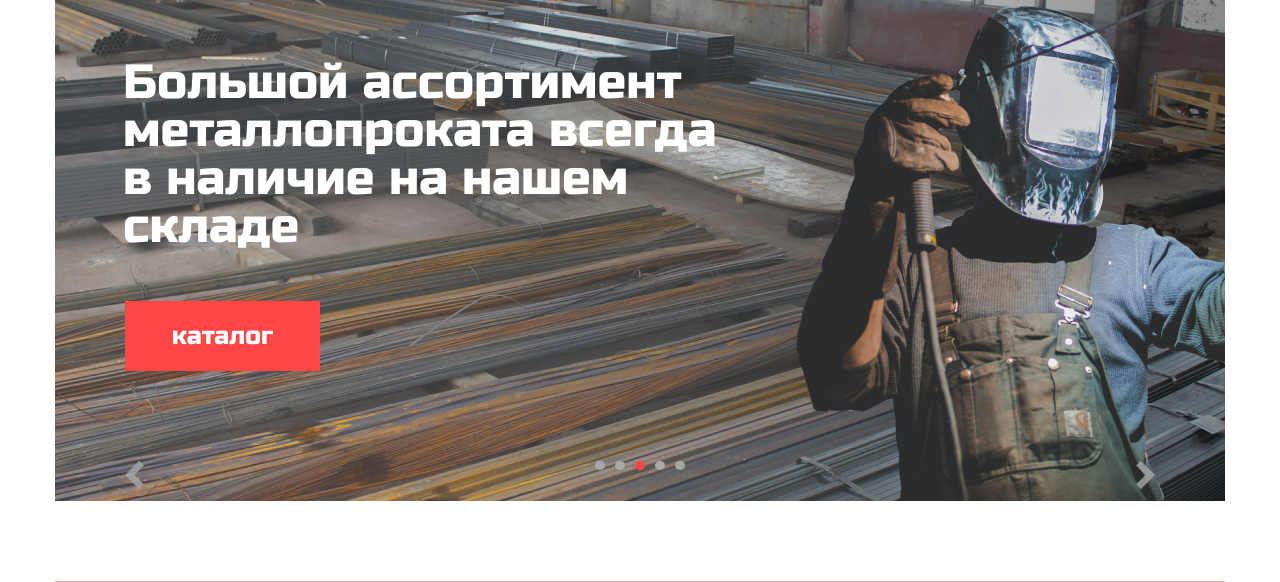
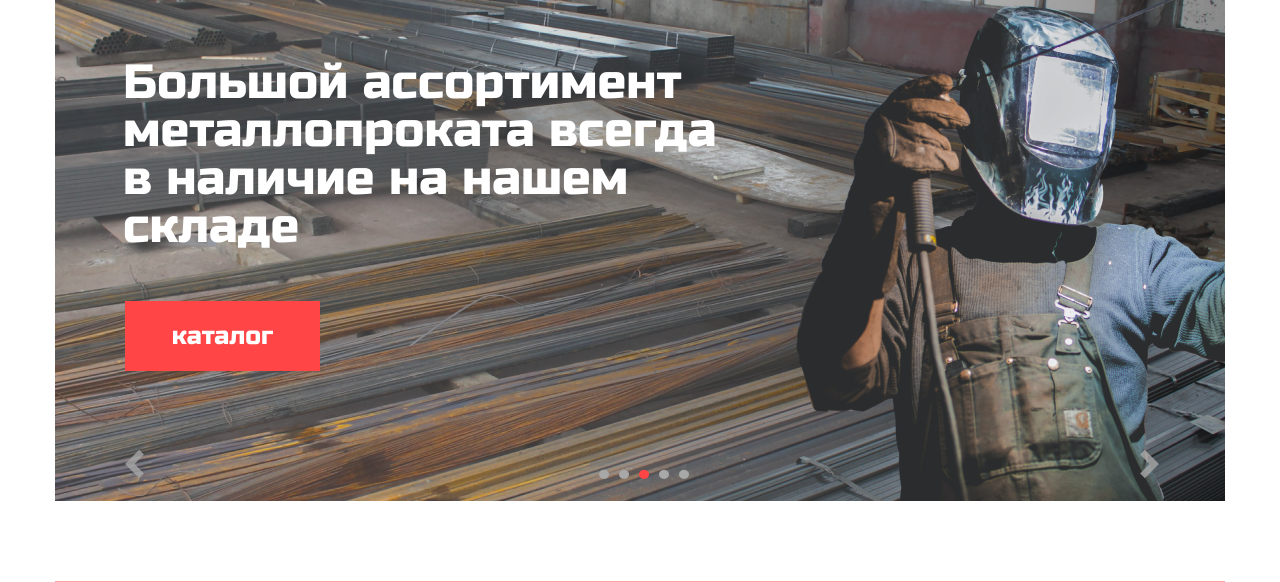
Before and after one commit to verslibremd/step2020, a PHP site: page /metall.html in a window 1280 px wide. Shown: the part 204-786 px from the top of the page. Run offline with PHP 8.4, Linux system fonts and the light colour scheme.

Commit message:
почистил блок под хедером

```diff
--- a/projects from phpstorm/metall.css
+++ b/projects from phpstorm/metall.css
@@ -151,57 +151,42 @@ body{
     margin-left: 50px;
 }
 
-/*______*/
-
+/*-------------------------------*/
 .range__grid{
     height: 502px;
 }
-
 .range__content{
     background-image: url("img/lesson10/pod-header-pict.png");
     width: 100%;
     height: 100%;
-    background-size: cover;
     display: flex;
     flex-direction: column;
 }
-
 .title--range{
-    margin-top: 60px;
-    margin-left: 68px;
+    margin: 60px 0 0 68px ;
     color: #FFFFFF;
 }
-
-.button--range-size-margin{
+.button--range-size-margin{             /* тянется невидимой рукой на всю ширину изображения */
     width: 195px;
     height: 70px;
     font-size: 25px;
     line-height: 50%;
-    margin-left: 70px;
-    margin-top: 50px;
+    margin: 50px 0 0 70px;
 }
 
-.carousel{
-    display: flex;
-    flex-direction: row;
-}
-
-.carousel-center{
+.carousel__center{
     width: 90px;
     height: 10px;
 }
-
-.range__carousel{
-    margin-top: 89px;
-}
-.range__left-arrow{
+.carousel--left-arrow--margin-range{
     margin-left: 70px;
 }
-.range__carousel-center{
+.carousel--center-margin-range{
+    margin-top: 98px;
     margin-left: 441px;
 }
-.range__right-arrow{
-    margin-left: 441px;
+.carousel--right-arrow-margin-range{
+    margin-left: 437px;
 }
 
 /*---------------*/
--- a/projects from phpstorm/metall.html
+++ b/projects from phpstorm/metall.html
@@ -44,16 +44,18 @@
     <section class="range">
         <div class="range__grid grid--arm-span">
             <div class="range__content">
-                <h1 class="title--range title">Большой ассортимент<br> металлопроката всегда<br> в наличие на нашем<br> складе</h1>
+                <h1 class="title title--range">Большой ассортимент<br> металлопроката всегда<br> в наличие на нашем<br> складе</h1>
                 <a href="https://www.google.ru/" target="_blank"><input class="button button--pink-background button--range-size-margin" type="button" value="каталог"></a>
-                <div class="range__carousel carousel">
-                    <img class="range__left-arrow left-arrow" src="img/lesson10/pod-header-right-arrow.png" alt="svg левая стрелка">
-                    <img class="range__carousel-center carousel-center" src="img/lesson10/pod-header-carousel-center.png" alt="svg центральная часть карусели">
-                    <img class="range__right-arrow right-arrow" src="img/lesson10/pod-header-left-arrow.png" alt="svg правая стрелка">
+                <div class="carousel">
+                    <img class="carousel__left-arrow carousel--left-arrow--margin-range" src="img/lesson10/pod-header-right-arrow.png" alt="svg левая стрелка">
+                    <img class="carousel__center carousel--center-margin-range" src="img/lesson10/pod-header-carousel-center.png" alt="svg центральная часть карусели">
+                    <img class="carousel__right-arrow carousel--right-arrow-margin-range" src="img/lesson10/pod-header-left-arrow.png" alt="svg правая стрелка">
                 </div>
+
             </div>
         </div>
     </section>
+
     <section class="safety">
         <div class="safety__grid grid--arm-span">
             <div class="safety__container">
@@ -151,6 +153,8 @@
                 <img class="specials-carousel__center carousel-center specials-carousel__center--margin" src="img/lesson10/pod-header-carousel-center.png" alt="svg центральная часть карусели">
                 <img class="specials-carousel__right-arrow specials-carousel__right-arrow--margin " src="img/lesson10/pod-header-left-arrow.png" alt="svg правая стрелка">
             </div>
+
+
         </div>
     </section>
 
```
